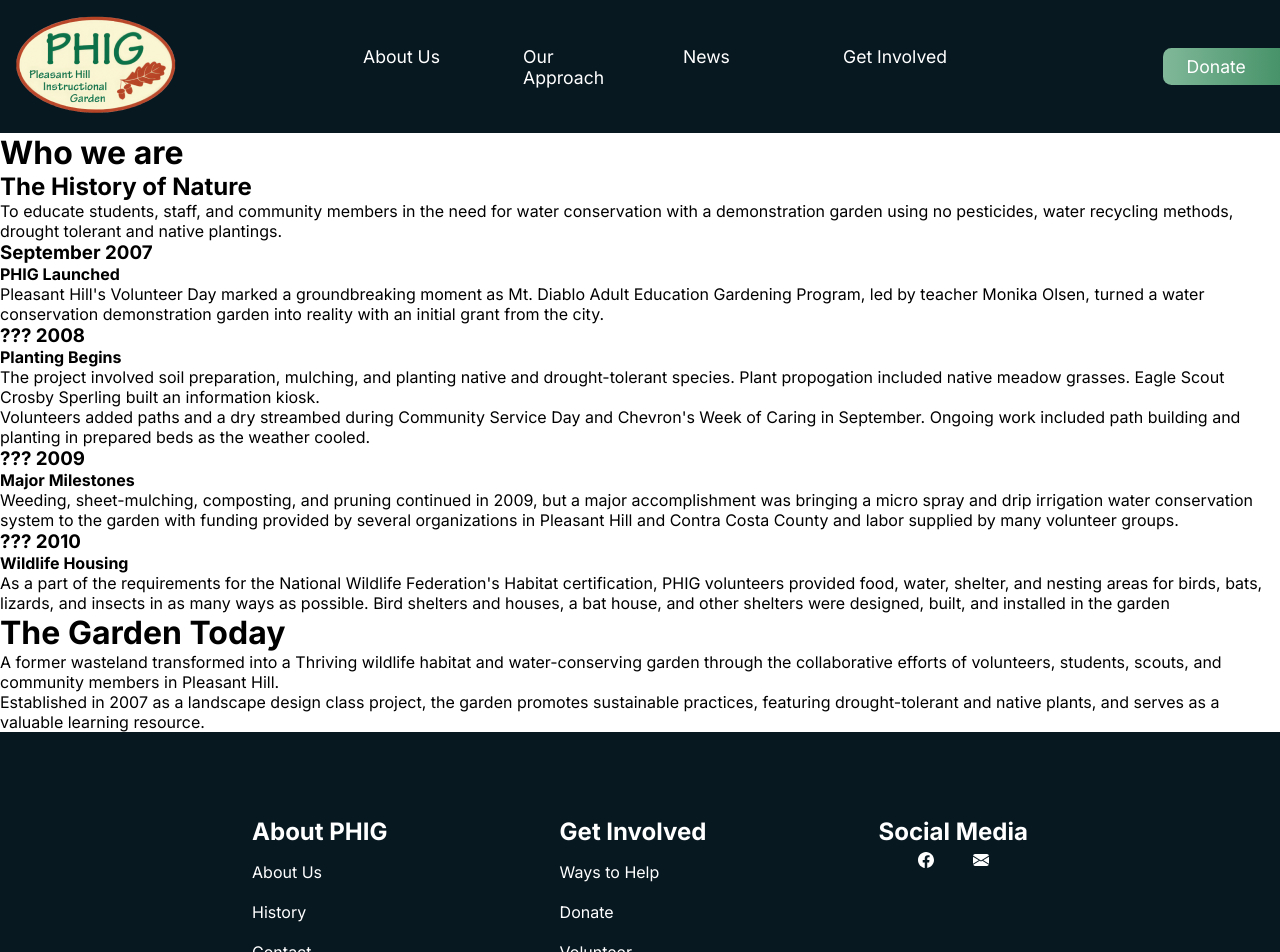
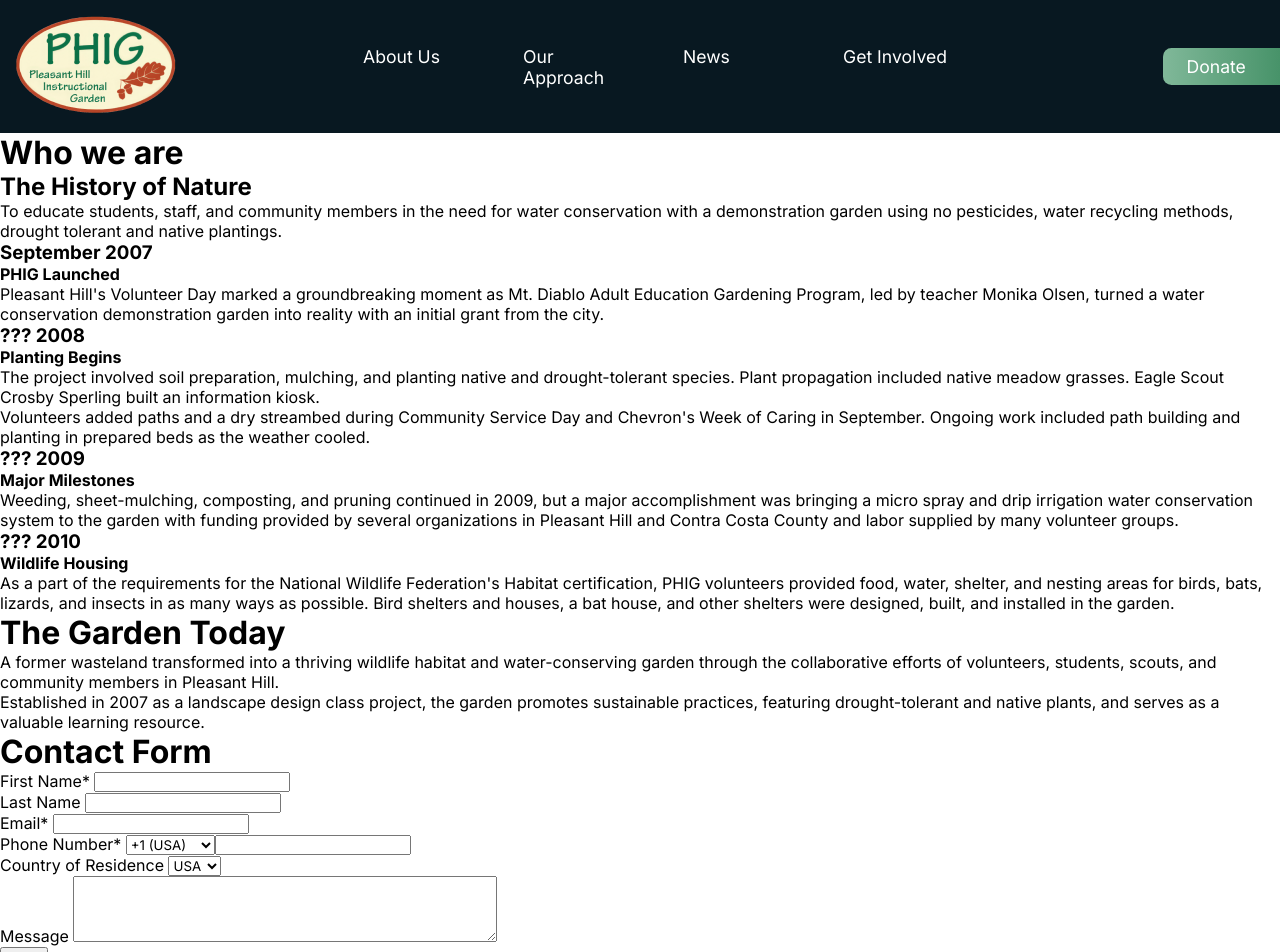
Before and after one commit to ramitaarora/phig-website, a React (Create React App) app: page /about in a window 1280 px wide. Shown: the top 952 px of the page. Built offline with nearby package versions, Linux system fonts and the light colour scheme; a web font is replaced by a local one.

Commit message:
staging for push

```diff
--- a/src/pages/About.jsx
+++ b/src/pages/About.jsx
@@ -9,33 +9,75 @@ const About = () => {
                 <p>To educate students, staff, and community members in the need for water conservation with a demonstration garden using no pesticides, water recycling methods, drought tolerant and native plantings.</p>
             </div>
 
-           <div>
             <div>
                 <h3>September 2007</h3>
                 <h4>PHIG Launched</h4>
                 <p>Pleasant Hill's Volunteer Day marked a groundbreaking moment as Mt. Diablo Adult Education Gardening Program, led by teacher Monika Olsen, turned a water conservation demonstration garden into reality with an initial grant from the city.</p>
             </div>
+
             <div>
                 <h3>??? 2008</h3>
                 <h4>Planting Begins</h4>
-                <p>The project involved soil preparation, mulching, and planting native and drought-tolerant species. Plant propogation included native meadow grasses. Eagle Scout Crosby Sperling built an information kiosk.</p>
+                <p>The project involved soil preparation, mulching, and planting native and drought-tolerant species. Plant propagation included native meadow grasses. Eagle Scout Crosby Sperling built an information kiosk.</p>
                 <p>Volunteers added paths and a dry streambed during Community Service Day and Chevron's Week of Caring in September. Ongoing work included path building and planting in prepared beds as the weather cooled.</p>
             </div>
+
             <div>
                 <h3>??? 2009</h3>
                 <h4>Major Milestones</h4>
                 <p>Weeding, sheet-mulching, composting, and pruning continued in 2009, but a major accomplishment was bringing a micro spray and drip irrigation water conservation system to the garden with funding provided by several organizations in Pleasant Hill and Contra Costa County and labor supplied by many volunteer groups.</p>
             </div>
+
             <div>
                 <h3>??? 2010</h3>
                 <h4>Wildlife Housing</h4>
-                <p>As a part of the requirements for the National Wildlife Federation's Habitat certification, PHIG volunteers provided food, water, shelter, and nesting areas for birds, bats, lizards, and insects in as many ways as possible. Bird shelters and houses, a bat house, and other shelters were designed, built, and installed in the garden</p>
+                <p>As a part of the requirements for the National Wildlife Federation's Habitat certification, PHIG volunteers provided food, water, shelter, and nesting areas for birds, bats, lizards, and insects in as many ways as possible. Bird shelters and houses, a bat house, and other shelters were designed, built, and installed in the garden.</p>
             </div>
-            </div>
+
             <div>
                 <h1>The Garden Today</h1>
-                <p>A former wasteland transformed into a Thriving wildlife habitat and water-conserving garden through the collaborative efforts of volunteers, students, scouts, and community members in Pleasant Hill.</p>
+                <p>A former wasteland transformed into a thriving wildlife habitat and water-conserving garden through the collaborative efforts of volunteers, students, scouts, and community members in Pleasant Hill.</p>
                 <p>Established in 2007 as a landscape design class project, the garden promotes sustainable practices, featuring drought-tolerant and native plants, and serves as a valuable learning resource.</p>
+            </div>
+
+            <div>
+                <h1>Contact Form</h1>
+                <form action="#" method="post">
+                    <div>
+                        <label for="first-name">First Name*  </label>
+                        <input type="text" id="first-name" name="first-name" required />
+                    </div>
+                    <div>
+                        <label for="last-name">Last Name  </label>
+                        <input type="text" id="last-name" name="last-name" />
+                    </div>
+                    <div>
+                        <label for="email">Email*  </label>
+                        <input type="email" id="email" name="email" required />
+                    </div>
+                    <div>
+                        <label for="phone">Phone Number*  </label>
+                        <select id="country-code" name="country-code" required>
+                            <option value="+1">+1 (USA)</option>
+                            <option value="+44">+44 (UK)</option>
+                            <option value="+91">+91 (India)</option>
+                        </select>
+                        <input type="text" id="phone" name="phone" required />
+                    </div>
+                    <div>
+                        <label for="country">Country of Residence  </label>
+                        <select id="country" name="country">
+                            <option value="USA">USA</option>
+                            <option value="UK">UK</option>
+                            <option value="India">India</option>
+                        </select>
+                    </div>
+                    <div>
+                        <label for="message">Message  </label>
+                        <textarea id="message" name="message" rows="4" cols="50"></textarea>
+                    </div>
+                    <button type="submit">Submit</button>
+                </form>
             </div>
         </>
     );
```
